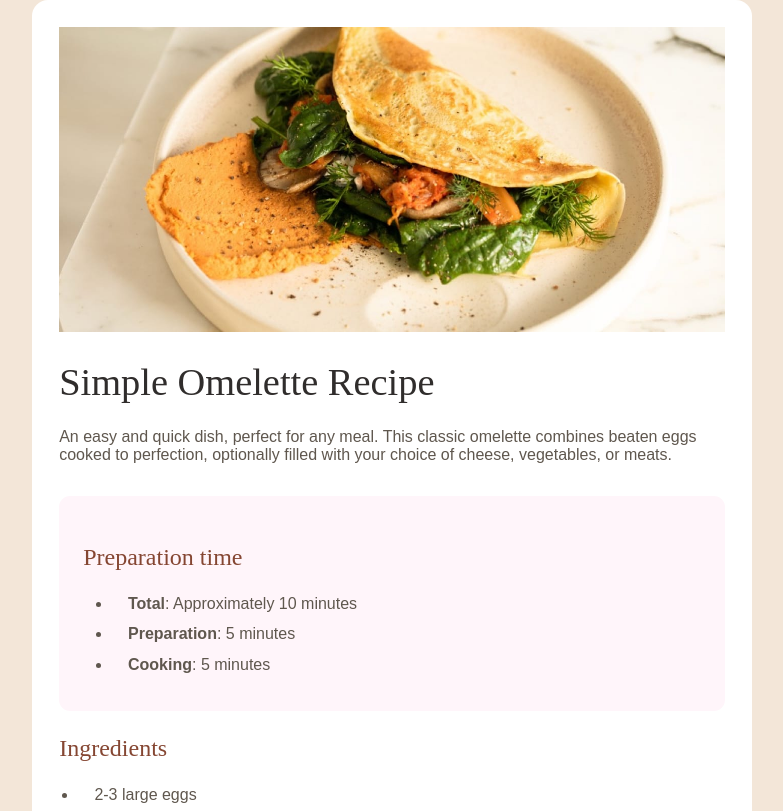
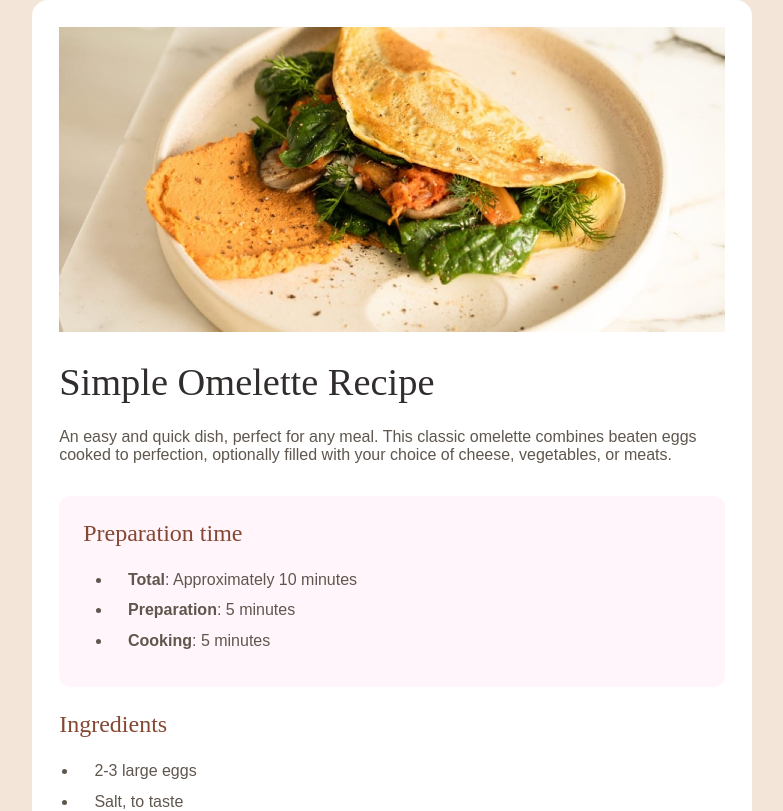
Before and after one commit to darellanodev/fm-projects, a Vue app in the folder 04-recipe-page-main/: page / in a window 1280 px wide. Shown: the top 811 px of the page, without its empty margins (248-1031 px from the left). Built offline with nearby package versions, Linux system fonts and the light colour scheme.

Commit message:
fix(project4): Remove the top margin of preparation time h2 (#20)

```diff
--- a/04-recipe-page-main/src/components/RecipePreparationTime.vue
+++ b/04-recipe-page-main/src/components/RecipePreparationTime.vue
@@ -17,4 +17,8 @@
   padding: var(--spacing-md);
   border-radius: var(--radius-md);
 }
+
+.recipe-card__preparation > h2 {
+  margin-top: 0;
+}
 </style>
```
